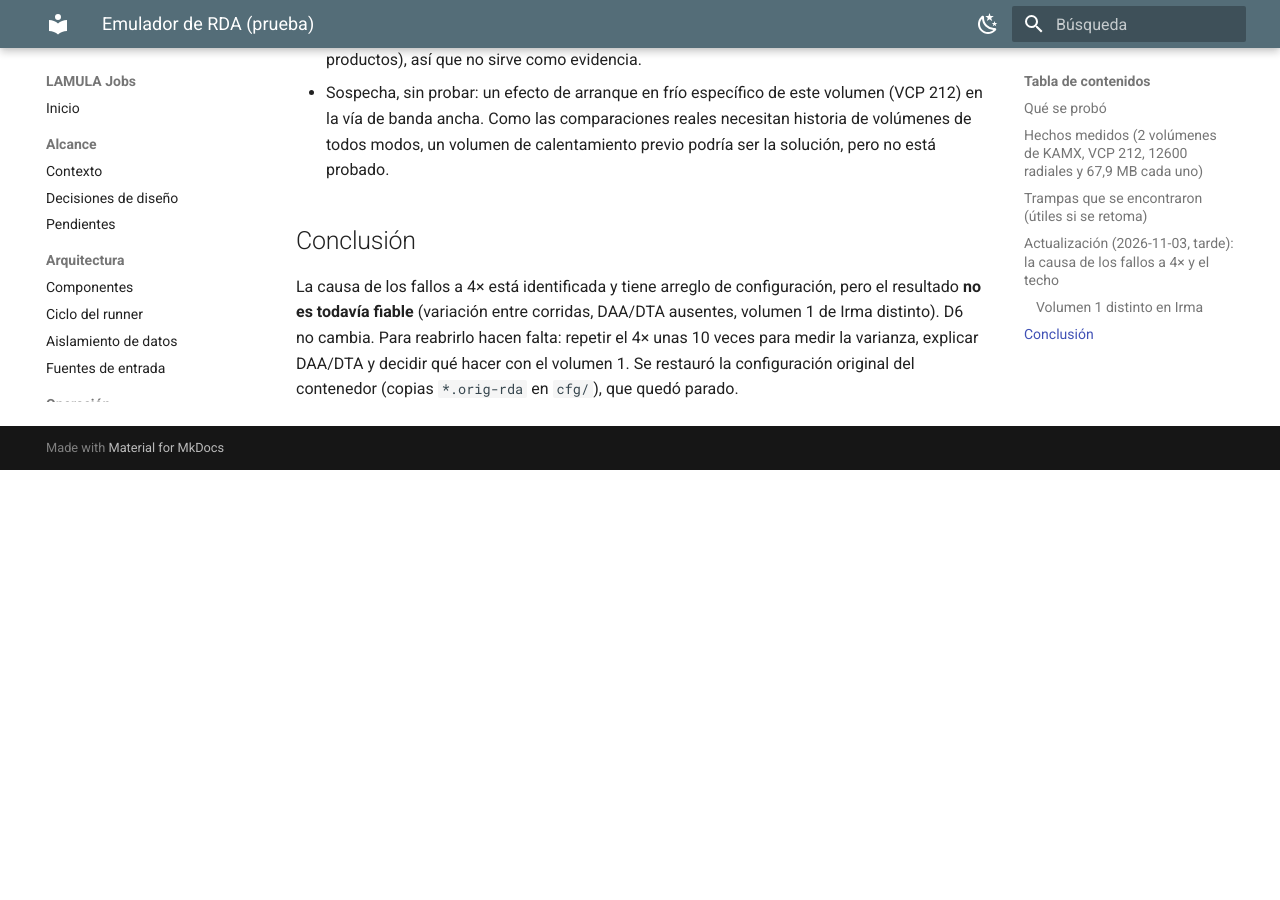
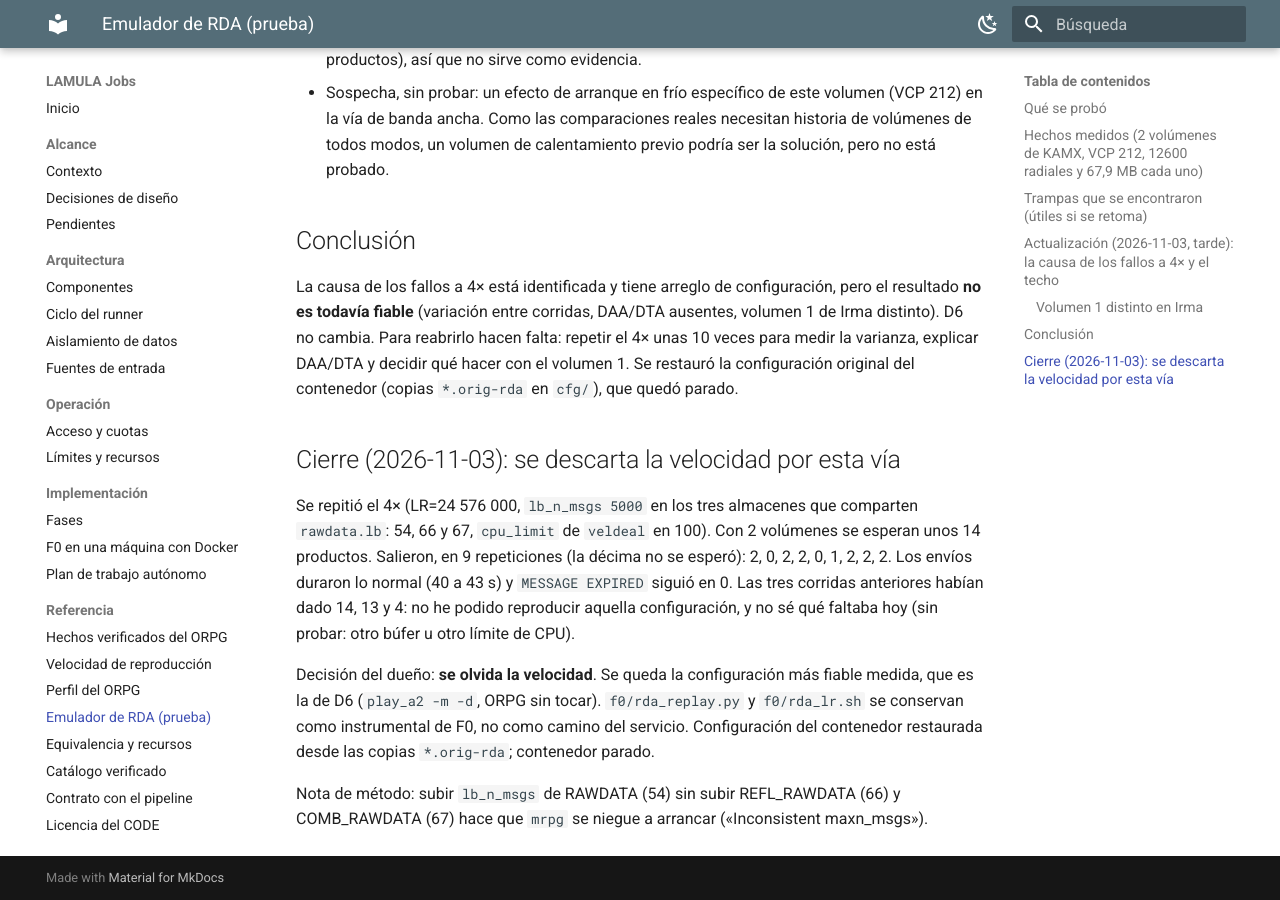
Before and after one commit to vladimir1284/lamula-jobs, an MkDocs documentation site: the page built from docs/referencia/rda-emulador.md, in a window 1280 px wide and 900 px high, scrolled down 2843 px. Built offline with MkDocs 1.6.1 and Material for MkDocs 9.7.7, drawn with Linux system fonts in a browser that asks for light colours; before the commit the page ends 3313 px from its top, so only the background shows below that.

Commit message:
f0: se descarta el 4× (9 repeticiones, 0-2 productos de ~14); D6 sin cambios
Co-Authored-By: Claude Sonnet 5.5 <noreply@anthropic.com>

```diff
--- a/docs/referencia/rda-emulador.md
+++ b/docs/referencia/rda-emulador.md
@@ -92,3 +92,20 @@ La causa de los fallos a 4× está identificada y tiene arreglo de configuració
 D6 no cambia. Para reabrirlo hacen falta: repetir el 4× unas 10 veces para medir la varianza,
 explicar DAA/DTA y decidir qué hacer con el volumen 1. Se restauró la configuración original del
 contenedor (copias `*.orig-rda` en `cfg/`), que quedó parado.
+
+## Cierre (2026-11-03): se descarta la velocidad por esta vía
+
+Se repitió el 4× (LR=24 576 000, `lb_n_msgs 5000` en los tres almacenes que comparten
+`rawdata.lb`: 54, 66 y 67, `cpu_limit` de `veldeal` en 100). Con 2 volúmenes se esperan unos 14
+productos. Salieron, en 9 repeticiones (la décima no se esperó): 2, 0, 2, 2, 0, 1, 2, 2, 2. Los
+envíos duraron lo normal (40 a 43 s) y `MESSAGE EXPIRED` siguió en 0. Las tres corridas
+anteriores habían dado 14, 13 y 4: no he podido reproducir aquella configuración, y no sé qué
+faltaba hoy (sin probar: otro búfer u otro límite de CPU).
+
+Decisión del dueño: **se olvida la velocidad**. Se queda la configuración más fiable medida, que
+es la de D6 (`play_a2 -m -d`, ORPG sin tocar). `f0/rda_replay.py` y `f0/rda_lr.sh` se conservan
+como instrumental de F0, no como camino del servicio. Configuración del contenedor restaurada
+desde las copias `*.orig-rda`; contenedor parado.
+
+Nota de método: subir `lb_n_msgs` de RAWDATA (54) sin subir REFL_RAWDATA (66) y COMB_RAWDATA (67)
+hace que `mrpg` se niegue a arrancar («Inconsistent maxn_msgs»).
--- a/linkedin/12-la-prueba-que-salio-bien-una-vez.md
+++ b/linkedin/12-la-prueba-que-salio-bien-una-vez.md
@@ -26,3 +26,6 @@ Estado honesto: hay una vía más rápida que probablemente funciona, no la he v
 *Nota: este borrador habla de integrar software de procesamiento de radar de terceros. Revisar con el dueño del producto qué se puede contar públicamente antes de publicarlo; hay una consulta de licencia abierta (ver `correspondencia/`).*
 
 #Software #Testing #Rendimiento #Radar #NEXRAD
+
+---
+Actualización (2026-11-03): repetido 9 veces con la misma configuración, el 4× dio 2, 0, 2, 2, 0, 1, 2, 2 y 2 productos de unos 14 esperados. No reproduje la corrida buena. Se descarta la vía rápida y se mantiene `play_a2`.
```
